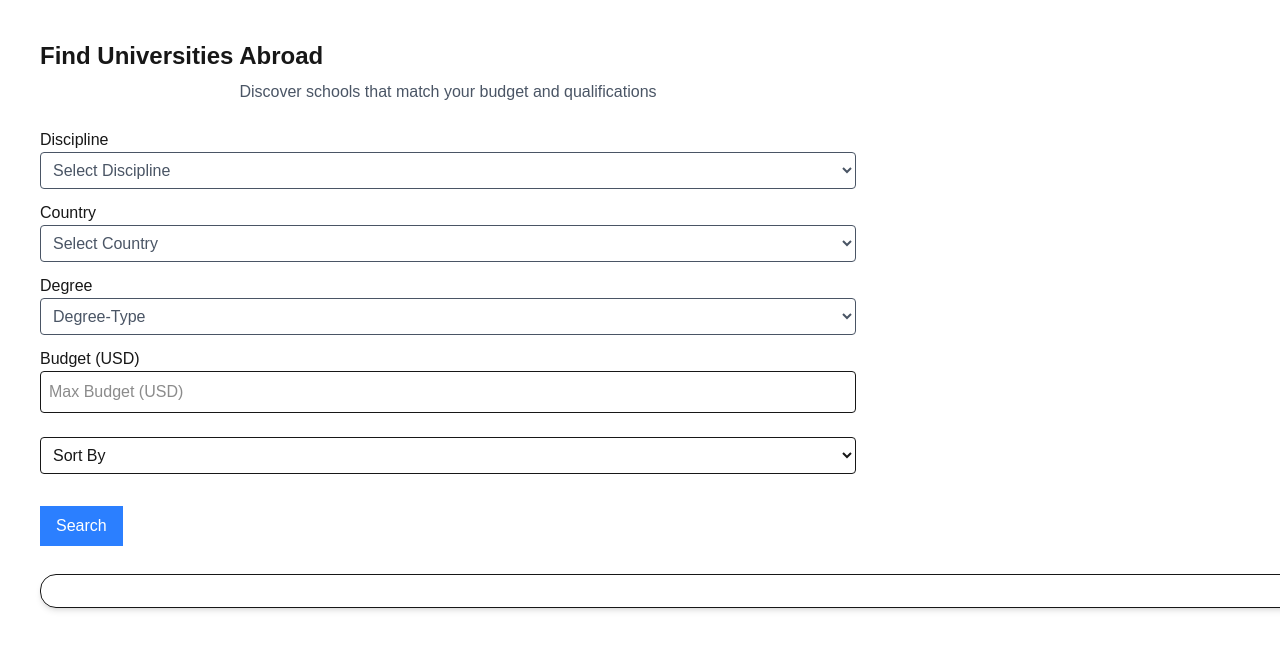
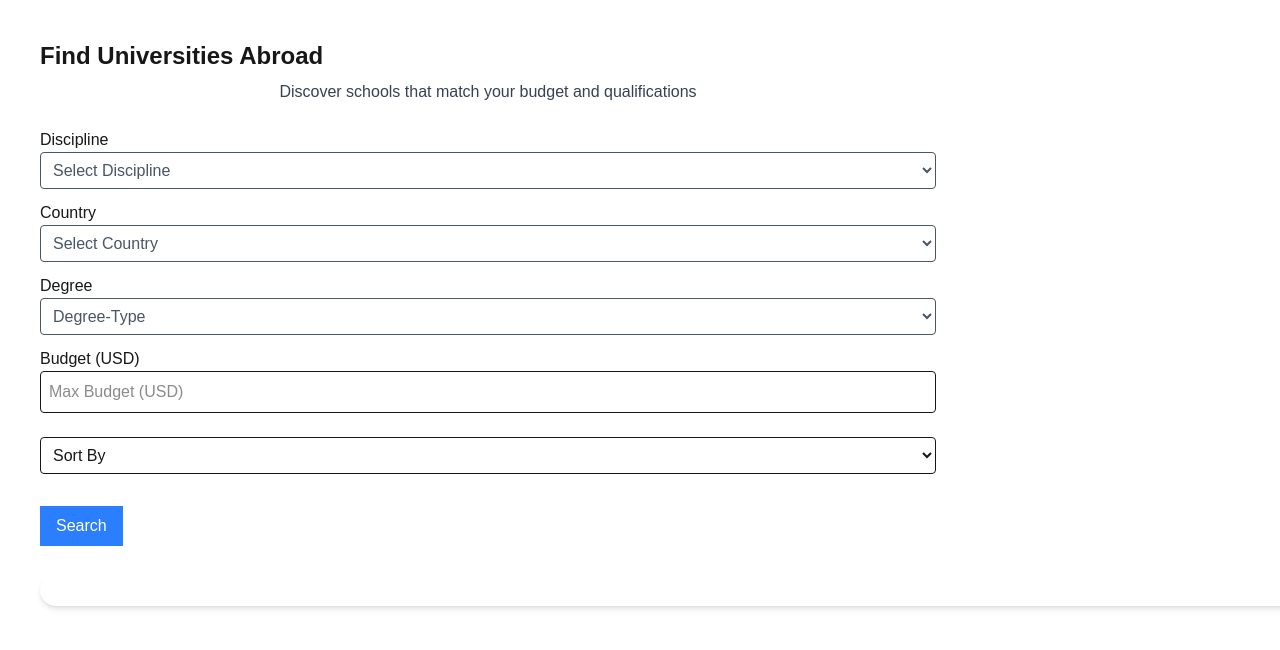
Before and after one commit to chunogreg/global-skill-passport, a Next.js app: page / in a window 1280 px wide. Shown: the top 650 px of the page. Built offline with nearby package versions, Linux system fonts and the light colour scheme.

Commit message:
Polished UI

```diff
--- a/src/app/page.tsx
+++ b/src/app/page.tsx
@@ -147,9 +147,10 @@ export default function SearchPage() {
   };
 
   return (
-    <main className="p-10 max-w-4xl max-auto ">
+    <main className="p-10  max-auto bg-background ">
+      <div className="max-w-4xl">
         <h1 className="text-2xl font-bold">Find Universities Abroad</h1>
-      <p className="text-center text-gray-600 mt-2">
+        <p className="text-center text-gray-700 mt-2">
           Discover schools that match your budget and qualifications
         </p>
 
@@ -170,7 +171,9 @@ export default function SearchPage() {
             <option value="Nursing">Nursing</option>
             <option value="Computer Science">Computer Science</option>
             <option value="Civil Engineering">Civil Engineering</option>
-          <option value="Mechanical Engineering">Mechanical Engineering</option>
+            <option value="Mechanical Engineering">
+              Mechanical Engineering
+            </option>
             <option value="Artificial Intelligence">
               {" "}
               Artificial Intelligence{" "}
@@ -233,10 +236,15 @@ export default function SearchPage() {
             No university found, Try adjusting your filters.
           </p>
         )}
-      <div className="flex border p-4 rounded-2xl shadow-md mb-4 flex-row mt-2 flex-wrap w-screen">
+        <div className="flex p-4 rounded-2xl shadow-md mb-4 flex-row mt-2 flex-wrap w-screen">
           {results.map((uni, index) => (
-          <div key={index} className="m-4 p-4 border rounded-2xl mb-4 w-68">
-            <h2 className="text-2xl font-bold text-blue-950">{uni.name}</h2>
+            <div
+              key={index}
+              className="m-4 p-4 border-2 border-gray-300  bg-gray-100 rounded-2xl mb-4 w-68 shadow-2xl "
+            >
+              <h2 className="text-lg font-bold text-gray-700 text-center">
+                {uni.name}
+              </h2>
               <p className="mt-3 text-gray-500">
                 {" "}
                 {uni.city}, {uni.country}
@@ -302,13 +310,15 @@ export default function SearchPage() {
               <div className="mt-3 text-sm">
                 <p>Tuition: $ {uni.tuition.toLocaleString()} / year</p>
                 <p>
-                Cost of Living: $ {uni.cost_of_living.toLocaleString()} / month
+                  Cost of Living: $ {uni.cost_of_living.toLocaleString()} /
+                  month
                 </p>
                 <p>Application fee: $ {uni.application_fee_amount}</p>
               </div>
             </div>
           ))}
         </div>
+      </div>
     </main>
   );
 }
```
Lines whose indentation alone changed are shown as unchanged.
